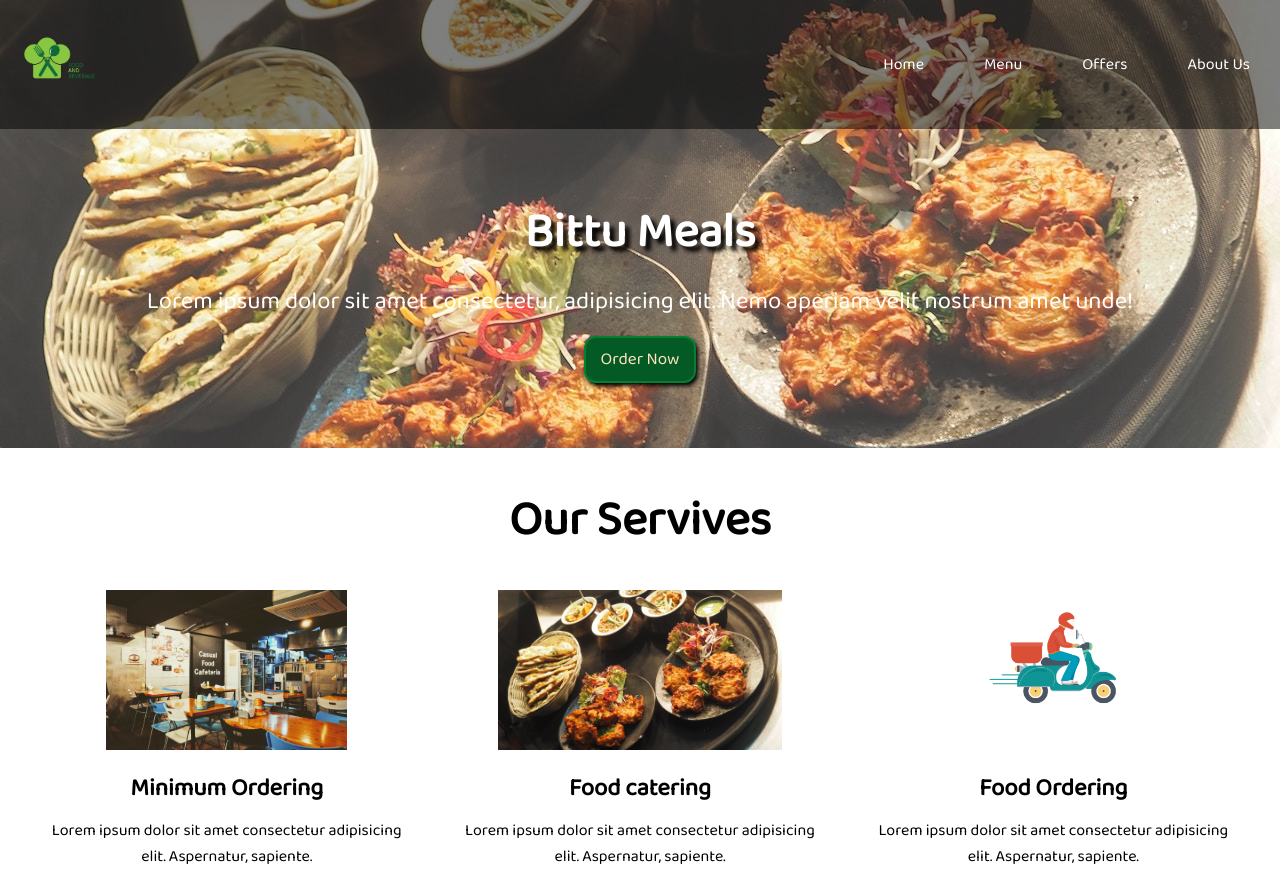
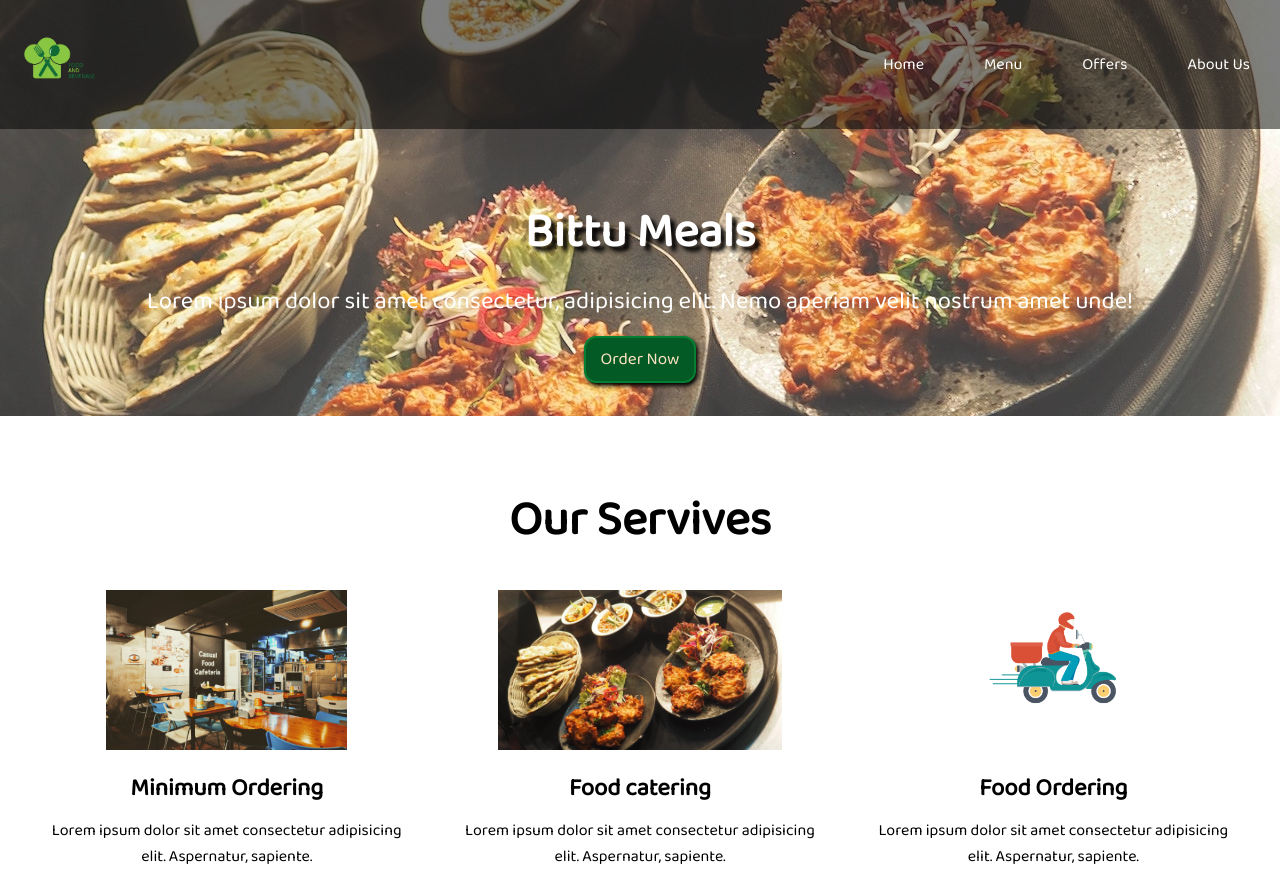
Before and after one commit to Lalit-10/bittumeals, a plain HTML site: page index.html in a window 1280 px wide. Shown: the top 873 px of the page. Drawn offline with Linux system fonts and the light colour scheme.

Commit message:
now its26

```diff
--- a/Css/style.css
+++ b/Css/style.css
@@ -125,7 +125,7 @@ html {
     content: "";
     background: url("../image/con4.jpg") no-repeat center center/cover;
     position: absolute;
-    height: 28rem;
+    height: 26rem;
     top: 0;
     left: 0;
     width: 100%;
```
